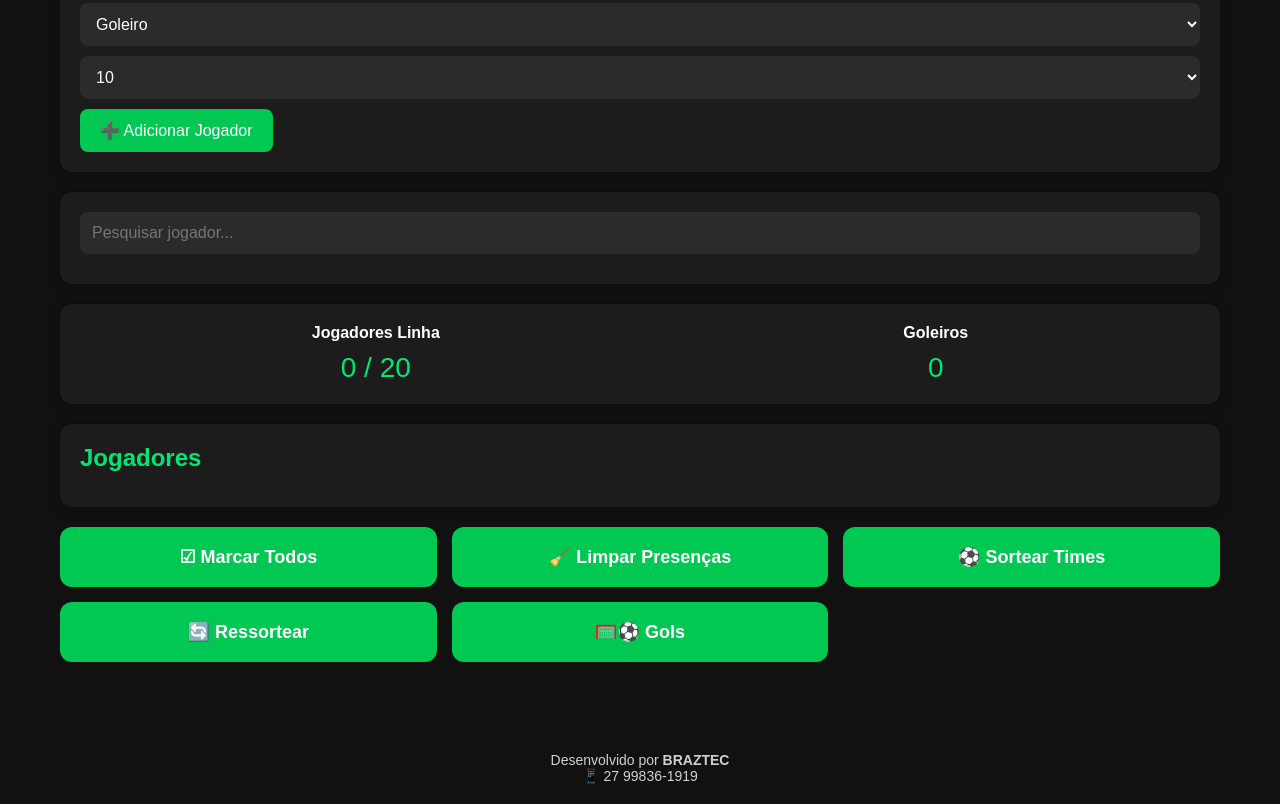
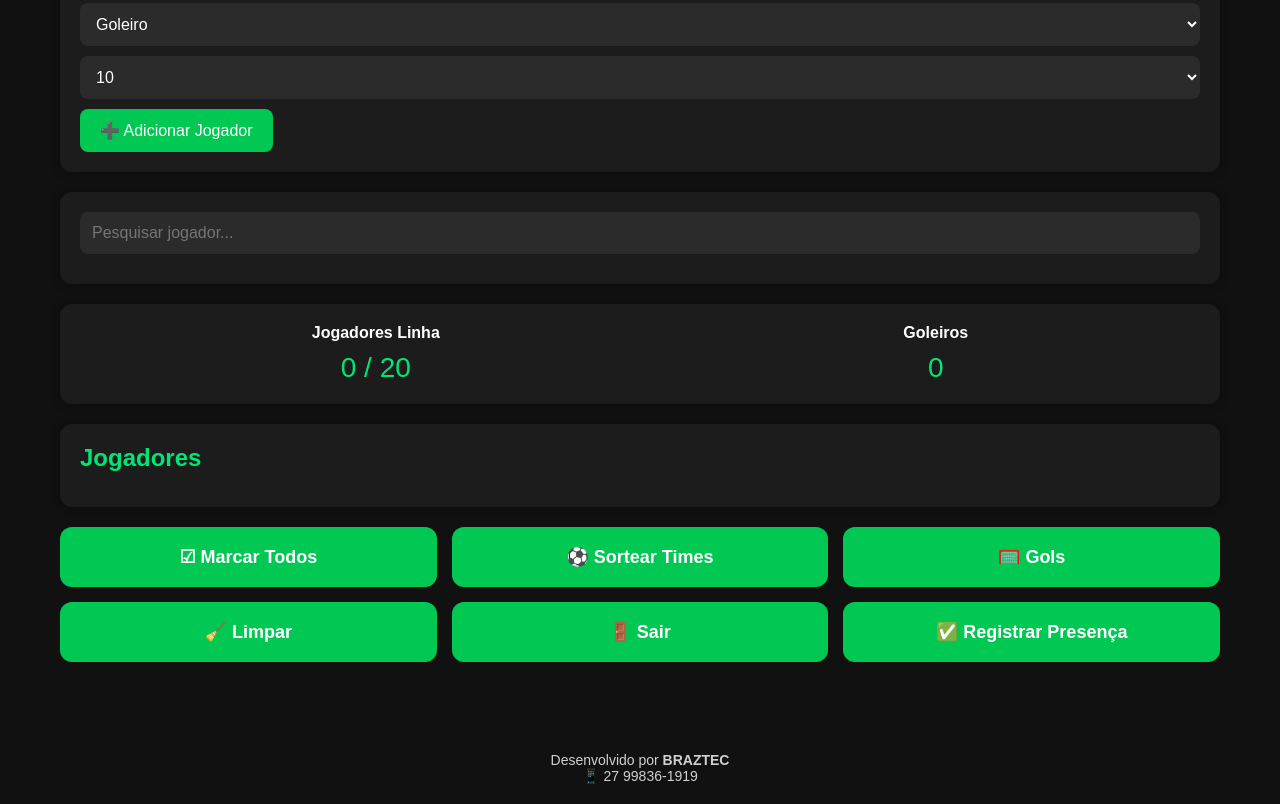
Before and after one commit to adrianobloureiro-star/antigamentefc, a plain HTML site: page index.html in a window 1280 px wide. Shown: the part 369-1173 px from the top of the page. Drawn offline with Linux system fonts and the light colour scheme.

Commit message:
Update index.html

```diff
--- a/index.html
+++ b/index.html
@@ -18,10 +18,7 @@
 
         <div class="logo-container">
 
-                <img
-                src="logo.png"
-                alt="Logo Pelada FC"
-                class="logo">
+            <img src="logo.png" alt="Logo Pelada FC" class="logo">
 
         </div>
 
@@ -42,10 +39,7 @@
 
             <h2>Novo Jogador</h2>
 
-                    <input
-                        type="text"
-                        id="nome"
-                        placeholder="Nome do jogador">
+            <input type="text" id="nome" placeholder="Nome do jogador">
 
             <select id="posicao">
 
@@ -85,10 +79,7 @@
 
         <section class="card">
 
-                    <input
-                        type="text"
-                        id="pesquisa"
-                        placeholder="Pesquisar jogador...">
+            <input type="text" id="pesquisa" placeholder="Pesquisar jogador...">
 
         </section>
 
@@ -138,62 +129,57 @@
 
         <section class="botoes">
 
+            <button id="btnMarcarTodos">
+                ☑ Marcar Todos
+            </button>
 
-    <button id="btnMarcarTodos">
+            <button id="btnSortear">
+                ⚽ Sortear Times
+            </button>
 
-        ☑ Marcar Todos
+            <button onclick="abrirGols()">
+                🥅 Gols
+            </button>
+
+            <button id="btnLimparPresencas">
+                🧹 Limpar
+            </button>
+
+            <button onclick="logout()">
+
+                🚪 Sair
 
             </button>
 
-
-    <button id="btnLimparPresencas">
-
-        🧹 Limpar Presenças
-
-    </button>
-
-
-    <button id="btnSortear">
-
-        ⚽ Sortear Times
-
-    </button>
-
-
-    <button id="btnRessortear">
-
-        🔄 Ressortear
-
-    </button>
-
-
-<button onclick="abrirGols()">
-
-    🥅⚽ Gols
-
+            <button onclick="window.location.href='presenca.html'">
+                ✅ Registrar Presença
             </button>
 
         </section>
 
 
-
-
         <!-- Resultado -->
 
-                <section
-                    class="resultado"
-                    id="resultado">
+        <section class="resultado" id="resultado">
 
         </section>
 
     </main>
+    <!-- teste de login
+
+<script>
+        if (!sessionStorage.getItem("usuario")) {
+            window.location.href = "login.html";
+        }
+    </script>
+    Botões -->
+
 
     <script src="config.js"></script>
     <script src="api.js"></script>
     <script src="sorteio.js"></script>
     <script src="app.js"></script>
 
-    <script src="app.js"></script>
 
 
     <footer class="credito">
```
Lines whose indentation alone changed are shown as unchanged.
